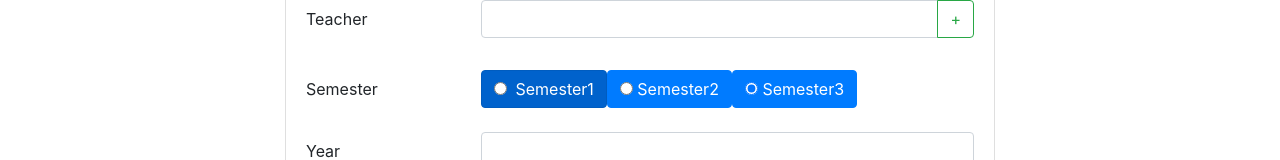
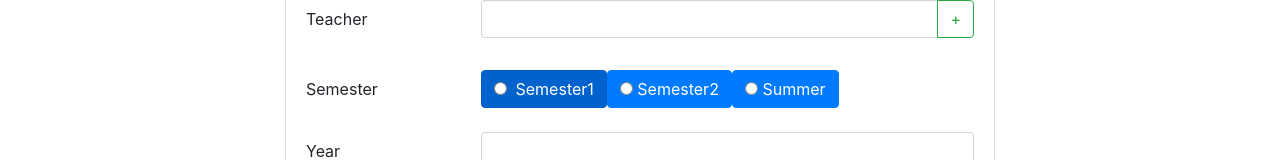
Before and after one commit to pasakornCAMT/registration-system-project, an Angular app in the folder my-app/: page /add-course in a window 1280 px wide. Shown: the part 414-574 px from the top of the page. Built offline with nearby package versions, Linux system fonts and the light colour scheme.

Commit message:
Update course attribute for same as document

```diff
--- a/my-app/src/app/course/add-course/add-course.component.html
+++ b/my-app/src/app/course/add-course/add-course.component.html
@@ -47,20 +47,20 @@
                 <label class="col-sm-3 col-form-label">Semester</label>
                 <div class="col-sm-9">
                   <label class="btn btn-primary active">
-                    <input type="radio" name="options" id="options1" autocomplete="off" checked> &nbsp;Semester1
+                    <input type="radio" name="options" id="options1" autocomplete="off" value="1" [(ngModel)]="course.semester" checked> &nbsp;Semester1
                   </label>
                   <label class="btn btn-primary ">
-                    <input type="radio" name="options" id="options2" autocomplete="off" checked>&nbsp;Semester2
+                    <input type="radio" name="options" id="options2" autocomplete="off" value="2" [(ngModel)]="course.semester" checked>&nbsp;Semester2
                   </label>
                   <label class="btn btn-primary ">
-                    <input type="radio" name="options" id="options3" autocomplete="off" checked>&nbsp;Semester3
+                    <input type="radio" name="options" id="options3" autocomplete="off" value="summer" [(ngModel)]="course.semester" checked>&nbsp;Summer
                   </label>
                 </div>
               </div>
               <div class="form-group row">
                 <label for="credit" class="col-sm-3 col-form-label">Year</label>
                 <div class="col-sm-9">
-                  <input type="number" class="form-control" id="year" name="year">
+                  <input type="number" class="form-control" id="year" name="year" [(ngModel)]="course.year">
                 </div>
               </div>
             </div>
--- a/my-app/src/app/course/add-course/add-course.component.ts
+++ b/my-app/src/app/course/add-course/add-course.component.ts
@@ -17,6 +17,7 @@ export class AddCourseComponent implements OnInit {
 
   addCourse(course:Course){
     COURSES.push(course);
+    console.log(this.course.semester);
     this.router.navigate(['/course-list'])
   }
 
--- a/my-app/src/app/course/course.ts
+++ b/my-app/src/app/course/course.ts
@@ -5,5 +5,7 @@ export class Course{
   name:string;
   seat:number;
   credit:number;
+  semester:string;
+  year:number;
   teaching_course:string[];
 }
--- a/my-app/src/app/course/view-course/view-course.component.html
+++ b/my-app/src/app/course/view-course/view-course.component.html
@@ -17,13 +17,13 @@
               <div class="form-group row">
                 <label id="courseID" class="col-sm-3">Course ID :</label>
                 <div class="col-sm-9">
-                  <label >0001</label>
+                  <label >021251</label>
                 </div>
               </div>
               <div class="form-group row">
                 <label id="maximumStudents" class="col-sm-3 ">Max. Students :</label>
                 <div class="col-sm-9">
-                  <label>120</label>
+                  <label>30</label>
                 </div>
               </div>
               <div class="form-group row">
@@ -36,7 +36,7 @@
                 <label id="teacher" class="col-sm-3 ">Teacher :</label>
                 <div class="col-sm-9">
                   <div class="input-group mb-3">
-                    <label >ABE</label>
+                    <label>Dr. Prompong</label>
                   </div>
                 </div>
               </div>
--- a/my-app/src/app/mocks.ts
+++ b/my-app/src/app/mocks.ts
@@ -8,6 +8,8 @@ export const COURSES: Course[]=[
     'name':'Mathematics',
     'seat':30,
     'credit':3,
+    'semester':'1',
+    'year':2018,
     'teaching_course':[
       '001','002'
     ]
@@ -18,6 +20,8 @@ export const COURSES: Course[]=[
     'name':'Software construct',
     'seat':50,
     'credit':3,
+    'semester':'summer',
+    'year':2018,
     'teaching_course':[
       '001'
     ]
@@ -28,6 +32,8 @@ export const COURSES: Course[]=[
     'name':'Android Application',
     'seat':30,
     'credit':3,
+    'semester':'2',
+    'year':2018,
     'teaching_course':[
       '002'
     ]
```
